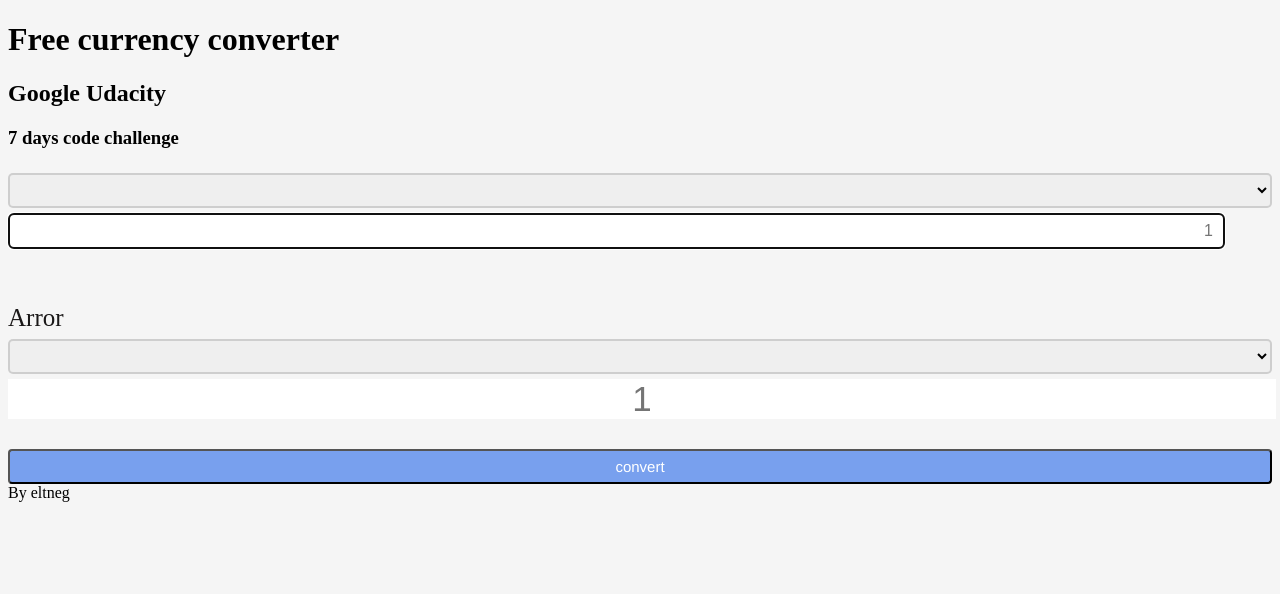
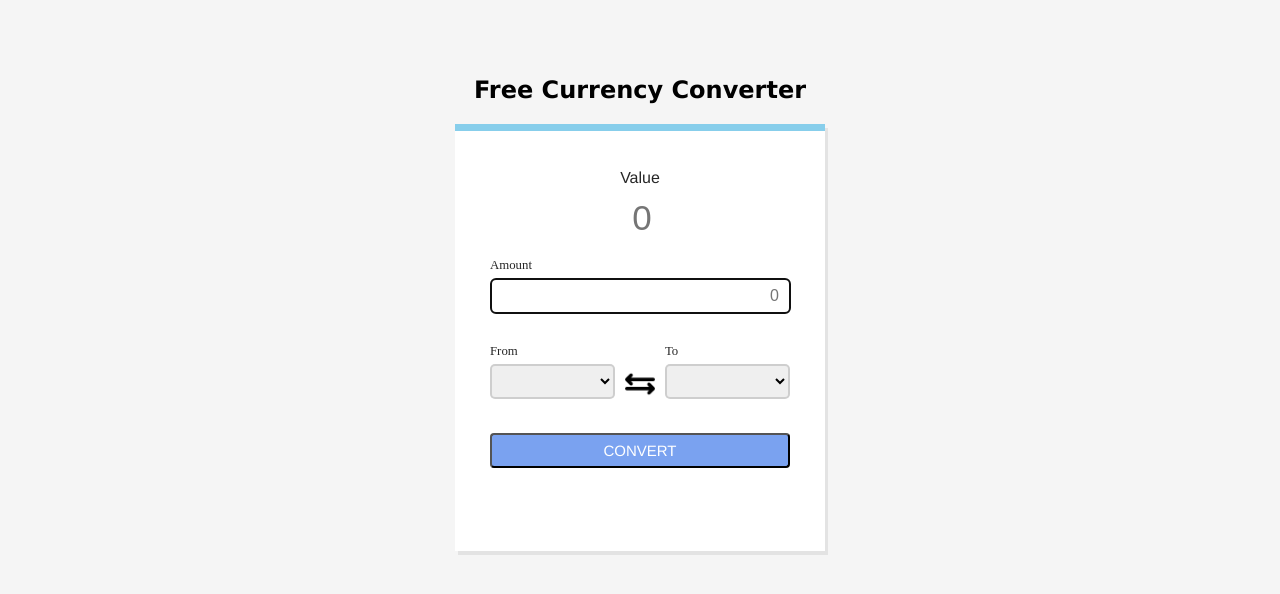
Before and after one commit to eltNEG/currency-converter, a plain HTML site: page index.html in a window 1280 px wide. Drawn offline with nearby package versions, Linux system fonts and the light colour scheme; no server answers.

Commit message:
rearranged elements using b-mockup

```diff
--- a/index.html
+++ b/index.html
@@ -10,32 +10,42 @@
 </head>
 
 <body>
-    <h1 class='' id='pageTitle'>Free currency converter</h1>
-    <h2>Google Udacity</h2>
+    <div class="outer-frame">
+        <h2 class='' id='page-header'>Free Currency Converter</h2>
+        <div class="inner-frame">
+            <div class="value-text">Value</div>
+            <form>
+                <input id='currencyOut' type="text" disabled placeholder="0" active='false'>
 
-    <h3>7 days code challenge</h3>
+                <div class="amount-text">Amount</div>
+                <input id='currencyIn' type="number" placeholder="0" autofocus>
 
-    <form>
-        <select id='selectInCurr'>
-        </select>
-        <input id='currencyIn' type="number" placeholder="1" autofocus>
-        <div id='arror'>Arror</div>
-        <select id='selectOutCurr'>
-        </select>
-        <input id='currencyOut' type="number" disabled placeholder="1" active='false'>
-        <button onclick="handleSubmit(event)">convert</button>
-    </form>
+                <div class="row selection">
+                    <div class="col-5">
+                        <div class="label-text">From</div>
+                        <select id='selectInCurr'>
+                        </select>
+                    </div>
+                    <div class="col-2">
+                        <img id='arror' src="./images/arrow.png" alt="Arrow">
+                    </div>
+                    <div class="col-5">
+                        <div class="label-text">To</div>
+                        <select id='selectOutCurr'>
+                        </select>
+                    </div>
+                </div>
+                <button onclick="handleSubmit(event)">CONVERT</button>
+            </form>
+        </div>
 
-
-    <footer>
-        <div>By eltneg</div>
-    </footer>
-
+    </div>
 
 </body>
 <!-- Scripts -->
 <script src="./js/idb/idb.js"></script>
 <script src="./js/idbScript/index.js" type="text/babel"></script>
 <script src="./js/sw/index.js" type="text/babel"></script>
-<script src="./js/main.js" type="text/babel" ></script>
+<script src="./js/main.js" type="text/babel"></script>
+
 </html>
```
